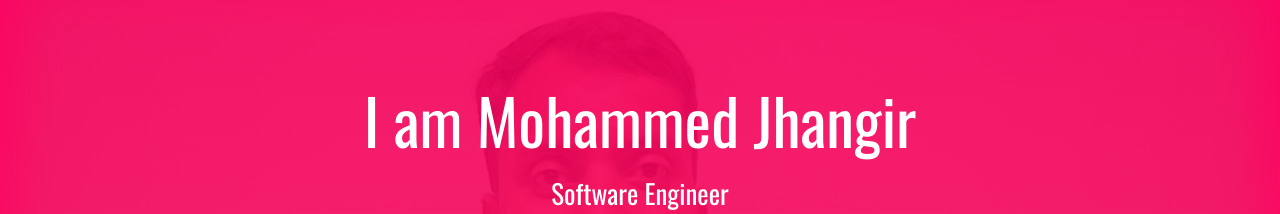
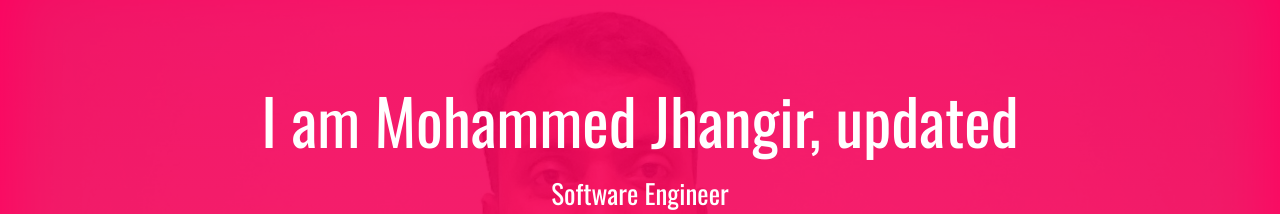
Before and after one commit to mohammedJhangir/myportfolio, a plain HTML site: page energy/Index.html in a window 1280 px wide. Shown: the top 214 px of the page. Drawn offline with nearby package versions, Linux system fonts and the light colour scheme.

Commit message:
home page updated

```diff
--- a/energy/Index.html
+++ b/energy/Index.html
@@ -27,7 +27,7 @@
 <main class="content-wrapper">
   <header class="white-text-container section-container">
     <div class="text-center">
-      <h1>I am Mohammed Jhangir</h1>
+      <h1>I am Mohammed Jhangir, updated</h1>
       <h2>Software Engineer</h2>
       <p>
        <!-- <a class="fa-icon fa-icon-2x" href="https://facebook.com/" title="">
```
